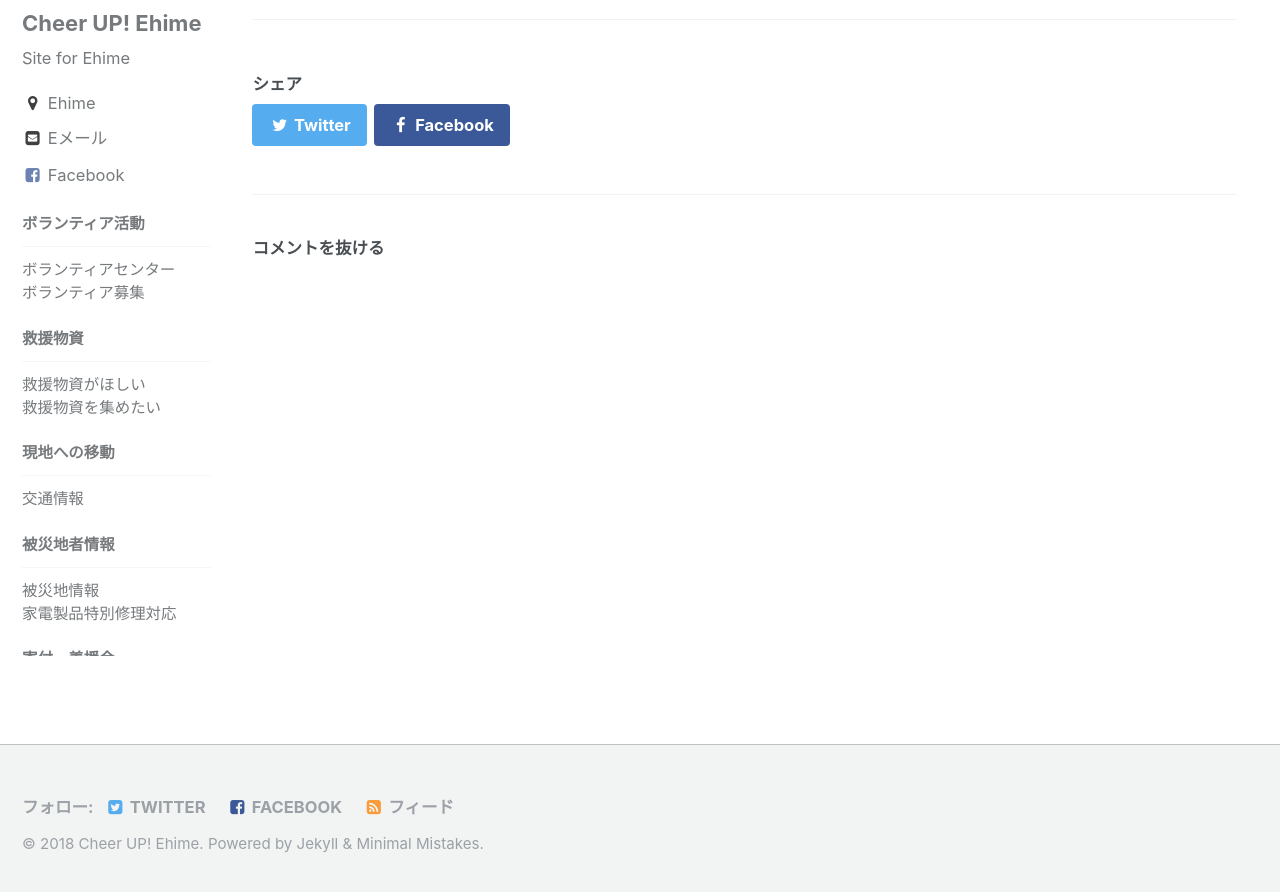
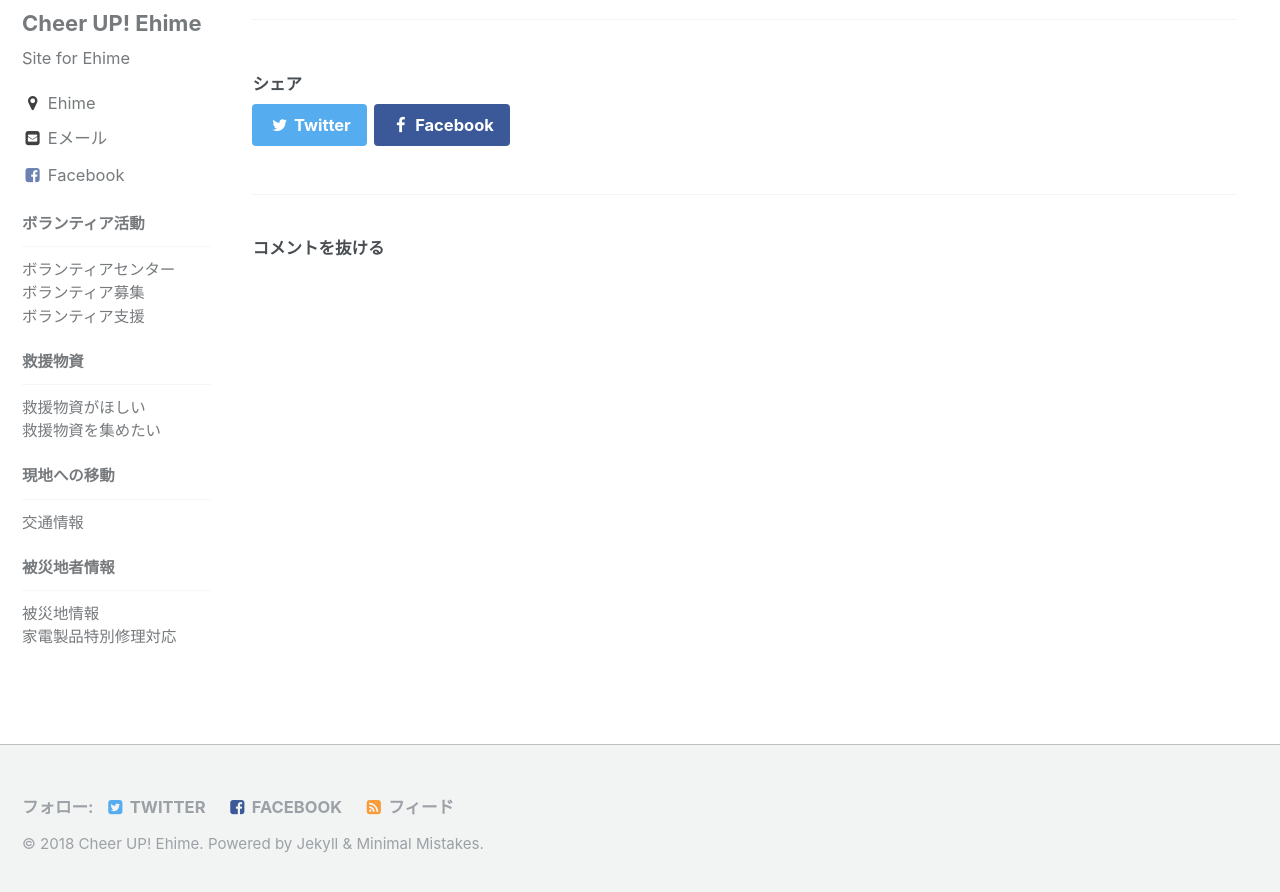
Before and after one commit to cheerup-ehime/cheerup-ehime.github.io, a Jekyll site: the page built from _pages/rescue-supply.md, in a window 1280 px wide and 900 px high, scrolled down 287 px. Shown: the top 892 px of the window. Built offline with Jekyll 4.4.1, drawn with Linux system fonts in a browser that asks for light colours.

Commit message:
ボランティア支援ページ追加

```diff
--- a/_data/navigation.yml
+++ b/_data/navigation.yml
@@ -22,6 +22,8 @@ submenu:
         url: /volunteer/
       - title: ボランティア募集
         url: /categories/%E3%83%9C%E3%83%A9%E3%83%B3%E3%83%86%E3%82%A3%E3%82%A2/
+      - title: ボランティア支援
+        url: /volunteer_backup/
   - title: "救援物資"
     children:
       - title: 救援物資がほしい
```
